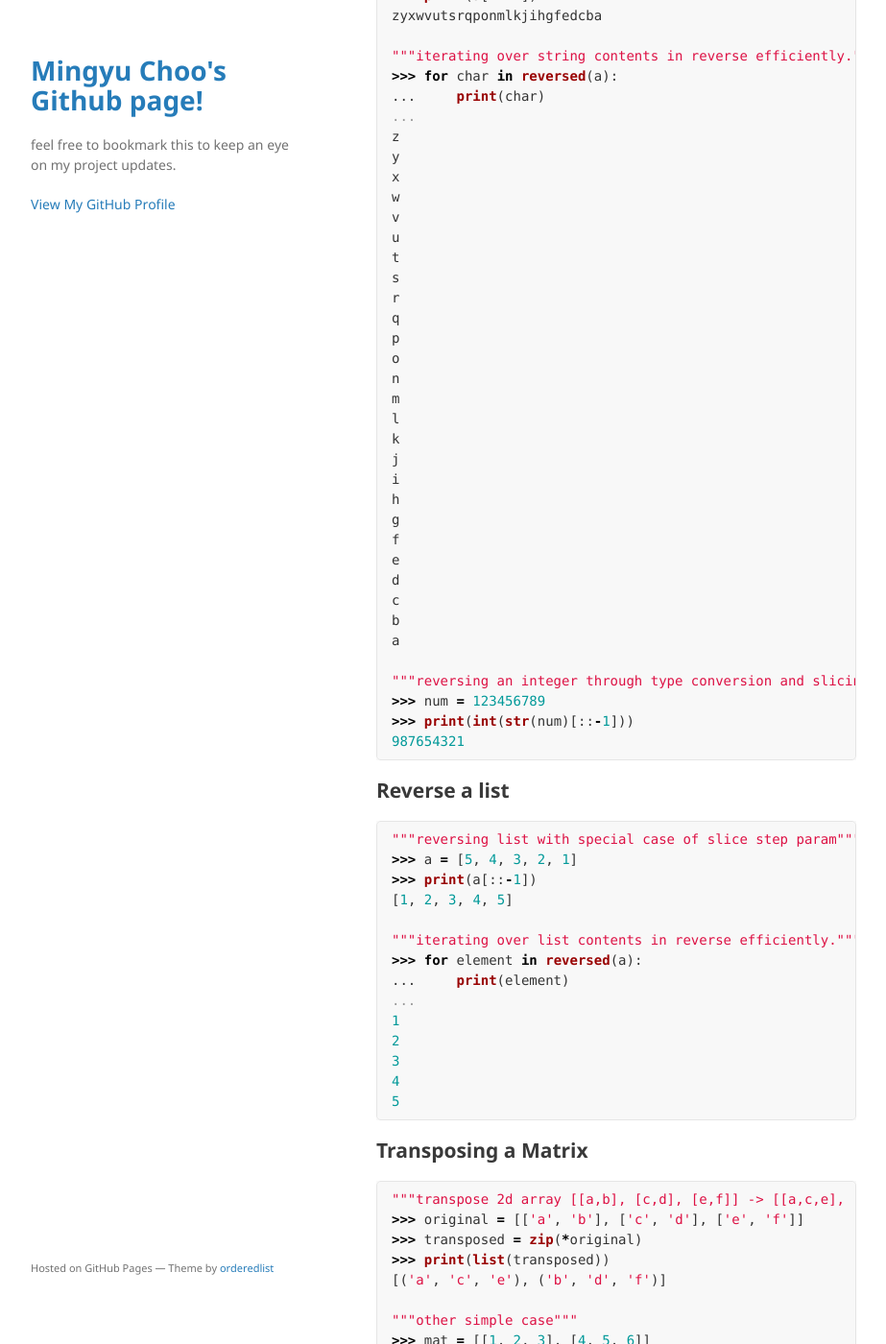
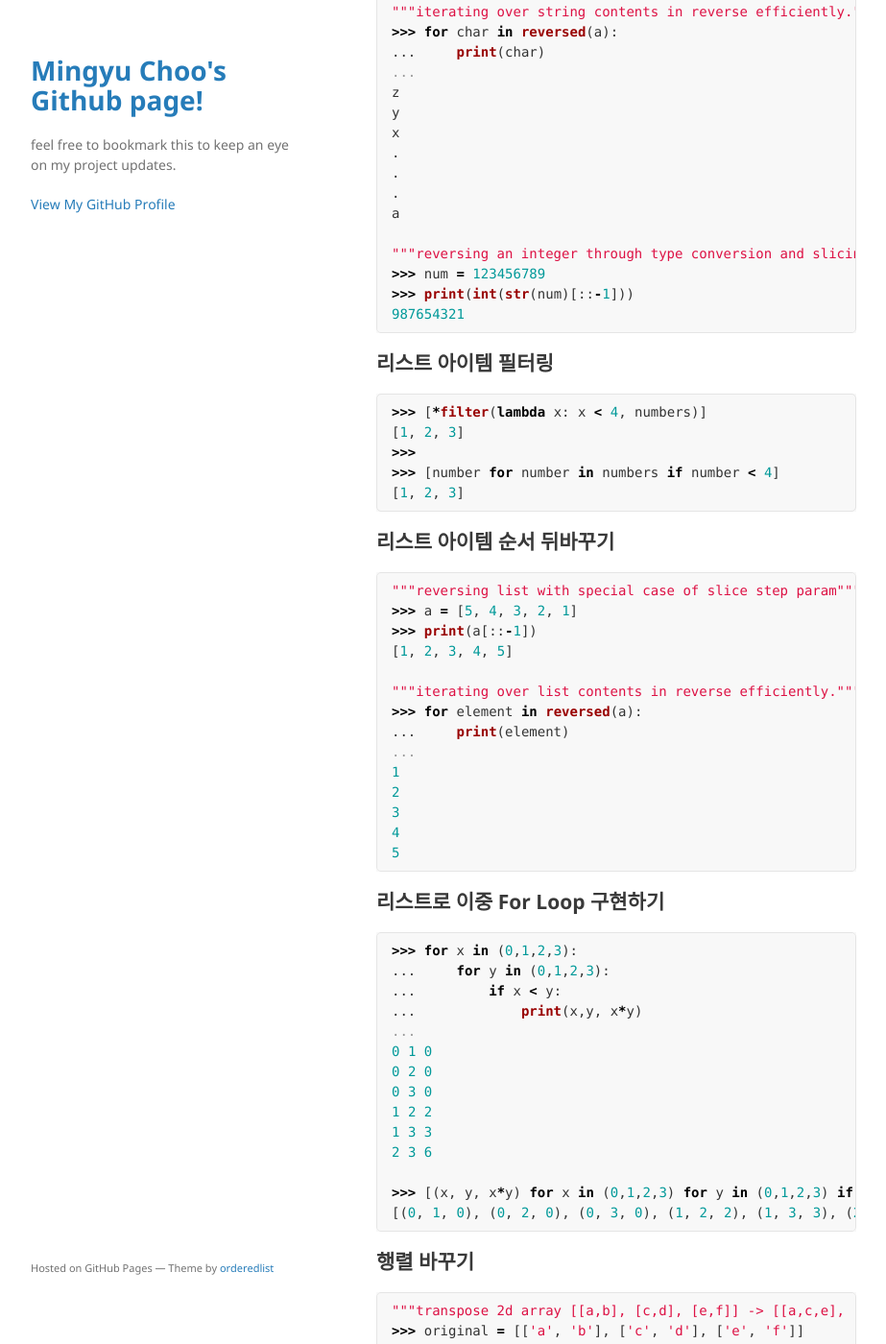
Before and after one commit to mingyuchoo/mingyuchoo.github.io, a Jekyll site: the page built from _posts/2019-05-23-python-tips.md, in a window 1280 px wide and 1400 px high, scrolled down 4022 px. Shown: the whole window at 96% size, without its empty margins (178-1101 px from the left). Built offline with Jekyll 4.4.1, drawn with Linux system fonts in a browser that asks for light colours; our own code applies the rules of GitHub Pages for plain Markdown files; some of the changed text lies outside the part shown.

Commit message:
Update 2019-05-23-python-tips.md

````diff
--- a/_posts/2019-05-23-python-tips.md
+++ b/_posts/2019-05-23-python-tips.md
@@ -92,7 +92,7 @@ save_ranking('ming', 'alice', 'tom', fourth='wilson', fifth='roy')
 # {'fourth': 'wilson', 'fifth': 'roy'}
 ```
 
-## For unpacking the containers
+## Asterisk(*)의 컨테이너 아이템 풀기
 ```python
 from functools import reduce
 
@@ -162,7 +162,7 @@ a, *b, c = numbers
 2
 ```
 
-## Return Multiple values from Functions
+## 함수에서 여러 개의 값을 반환하기
 ```python
 >>> def x():
 ...     return 1, 2, 3, 4
@@ -172,7 +172,7 @@ a, *b, c = numbers
 1 2 3 4
 ```
 
-## Reversing a string
+## 문자열 뒤바꾸기
 ```python
 >>> a =  "codementor"
 >>> print("Reverse is {}".format(a[::-1]))
@@ -193,28 +193,9 @@ zyxwvutsrqponmlkjihgfedcba
 z
 y
 x
-w
-v
-u
-t
-s
-r
-q
-p
-o
-n
-m
-l
-k
-j
-i
-h
-g
-f
-e
-d
-c
-b
+.
+.
+.
 a
 
 """reversing an integer through type conversion and slicing."""
@@ -223,7 +204,15 @@ a
 987654321
 ```
 
-## Reverse a list
+## 리스트 아이템 필터링
+```python
+>>> [*filter(lambda x: x < 4, numbers)]
+[1, 2, 3]
+>>>
+>>> [number for number in numbers if number < 4]
+[1, 2, 3]
+```
+## 리스트 아이템 순서 뒤바꾸기
 ```python
 """reversing list with special case of slice step param"""
 >>> a = [5, 4, 3, 2, 1]
@@ -241,7 +230,25 @@ a
 5
 ```
 
-## Transposing a Matrix
+## 리스트로 이중 For Loop 구현하기
+```python
+>>> for x in (0,1,2,3):
+...     for y in (0,1,2,3):
+...         if x < y:
+...             print(x,y, x*y)
+...
+0 1 0
+0 2 0
+0 3 0
+1 2 2
+1 3 3
+2 3 6
+
+>>> [(x, y, x*y) for x in (0,1,2,3) for y in (0,1,2,3) if x < y]
+[(0, 1, 0), (0, 2, 0), (0, 3, 0), (1, 2, 2), (1, 3, 3), (2, 3, 6)]
+```
+
+## 행렬 바꾸기
 ```python
 """transpose 2d array [[a,b], [c,d], [e,f]] -> [[a,c,e], [b,d,f]]"""
 >>> original = [['a', 'b'], ['c', 'd'], ['e', 'f']]
````
Also changed, not shown: other parts of _posts/2019-05-23-python-tips.md (+4 -4 lines).
